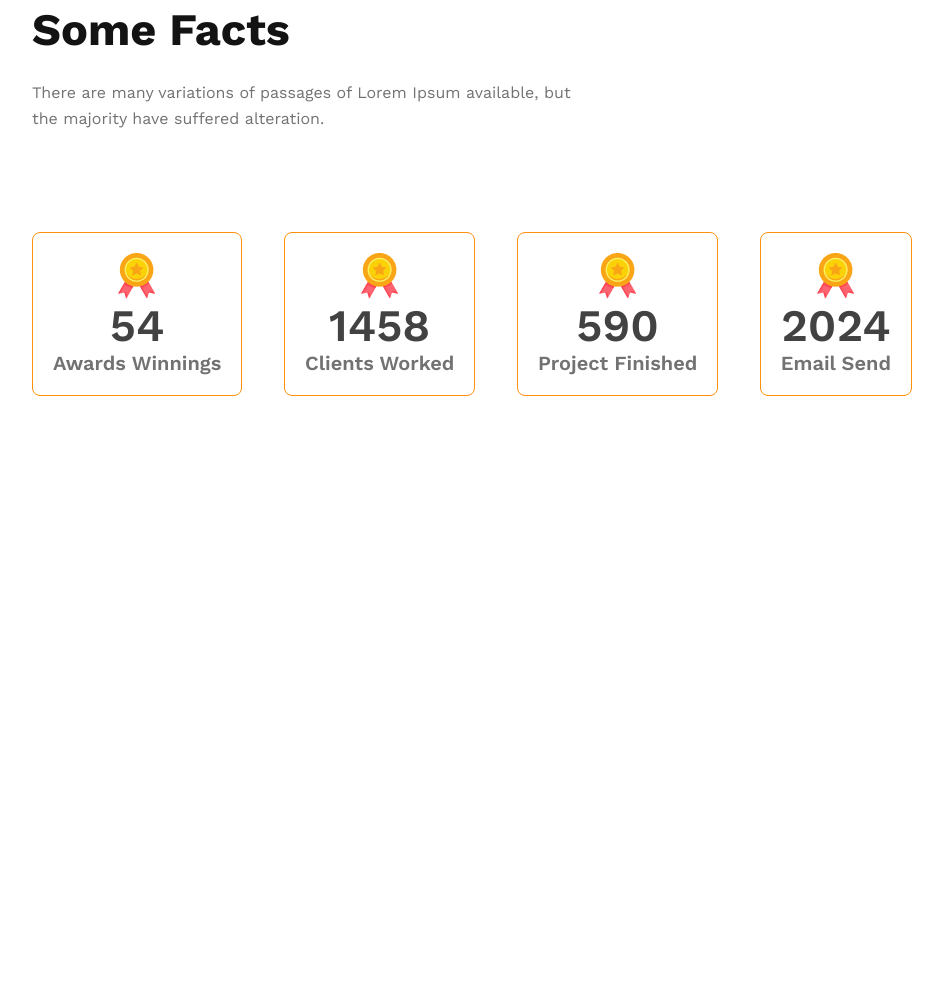
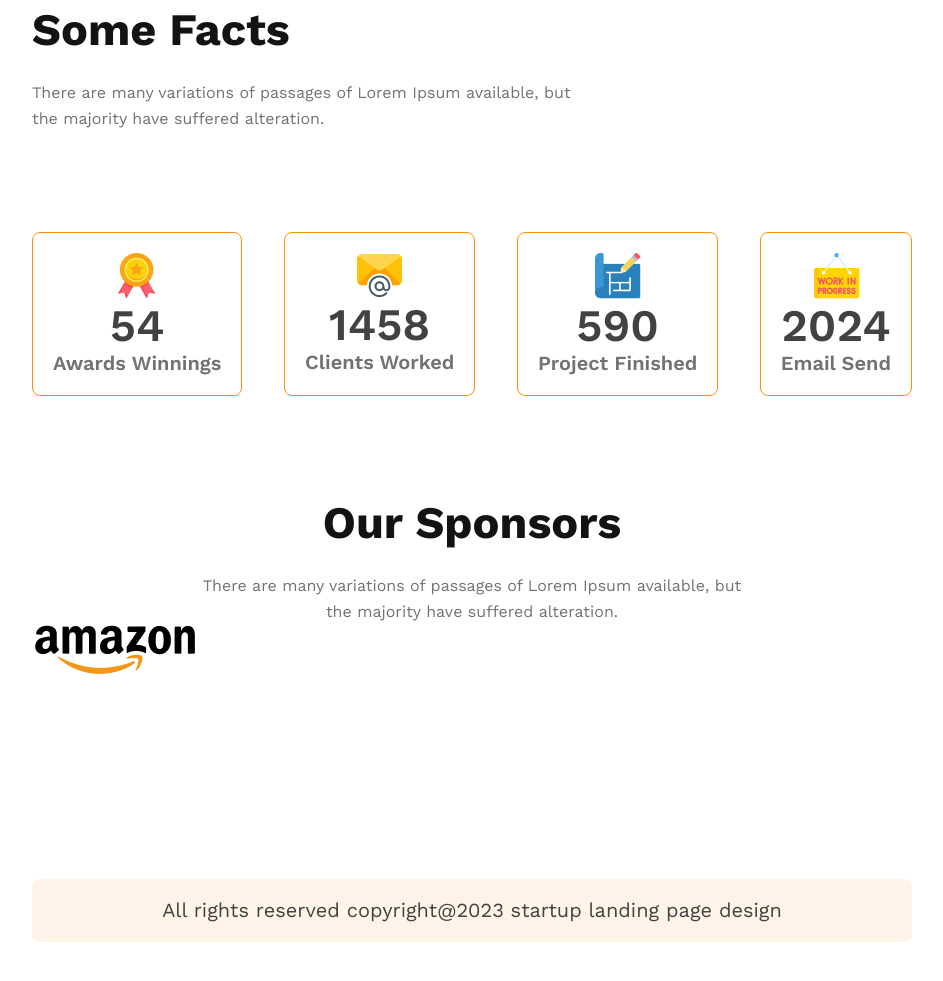
Before and after one commit to imabdrhmn/g3-architects, a plain HTML site: page index.html in a window 1280 px wide. Shown: the part 2700-3681 px from the top of the page, without its empty margins (168-1111 px from the left). Before the commit the page ends 3096 px from the top, so only its background shows below. Drawn offline with nearby package versions, Linux system fonts and the light colour scheme.

Commit message:
sponsor section and footer added

```diff
--- a/index.html
+++ b/index.html
@@ -95,17 +95,17 @@
               <p>Awards Winnings</p>
             </div>
             <div class="card-item">
-              <img src="images/icons/ribon.png" alt="">
+              <img src="images/icons/email.png" alt="">
               <h3>1458</h3>
               <p>Clients Worked</p>
             </div>
             <div class="card-item">
-              <img src="images/icons/ribon.png" alt="">
+              <img src="images/icons/projects.png" alt="">
               <h3>590</h3>
               <p>Project Finished</p>
             </div>
             <div class="card-item">
-              <img src="images/icons/ribon.png" alt="">
+              <img src="images/icons/customers.png" alt="">
               <h3>2024</h3>
               <p>Email Send</p>
             </div>
@@ -114,8 +114,21 @@
 
         </section>
 
+        <section class="sponsor">
+          <div class="sponsor-description">
+            <h2>Our Sponsors</h2>
+            <p>There are many variations of passages of Lorem Ipsum available, but <br> the majority have suffered alteration.</p>
+          </div>
+          <div class="sponsor-logo">
+              <img src="images/sponsors/amazon.png" alt="as">
+
+          </div>
+        </section>
+
       </main>
-      <footer></footer>
+      <footer>
+        <p>All rights reserved copyright@2023 startup landing page design</p>
+      </footer>
 
 
 </body>
--- a/styles/style.css
+++ b/styles/style.css
@@ -338,3 +338,49 @@ font-size: 20px;
 line-height: 23px;
 color: #727272;
 }
+
+/* Sponsors Section Styles */
+
+.sponsor{
+ margin: 100px 200px;
+}
+.sponsor-description{
+
+}
+
+.sponsor-description h2{
+  font-family: 'Work Sans';
+font-style: normal;
+font-weight: 700;
+font-size: 45px;
+line-height: 53px;
+text-align: center;
+color: #131313;
+margin-bottom: 24px;
+}
+
+.sponsor-description p{
+  font-family: 'Work Sans';
+  font-style: normal;
+  font-weight: 400;
+  font-size: 16px;
+  line-height: 26px;
+  text-align: center;
+  color: #727272;
+}
+
+/* footer styles */
+
+footer{
+  font-family: 'Work Sans';
+font-style: normal;
+font-weight: 400;
+font-size: 20px;
+line-height: 23px;
+text-align: center;
+color: #424242;
+padding: 20px 80px;
+background: #FFF4E7;
+border-radius: 8px;
+margin: 200px 200px 100px 200px;
+}
```
